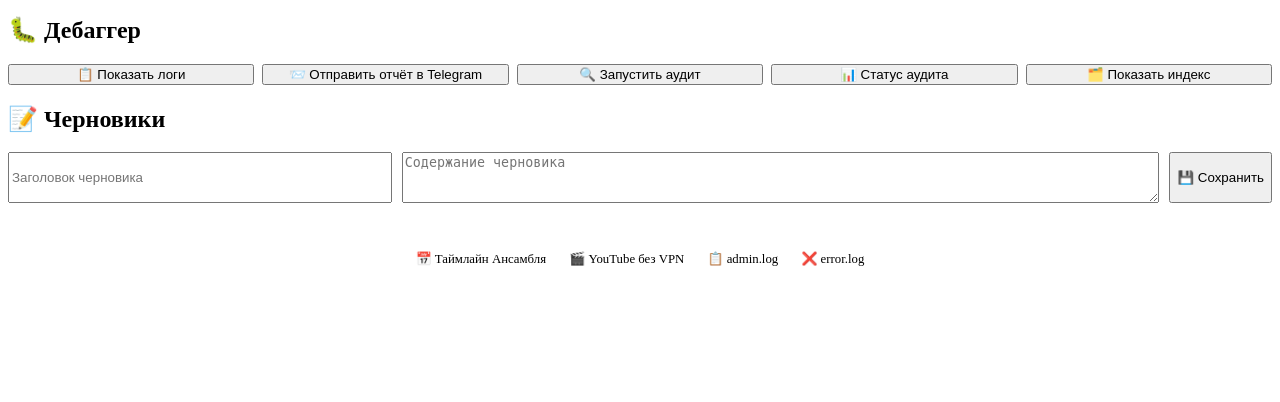
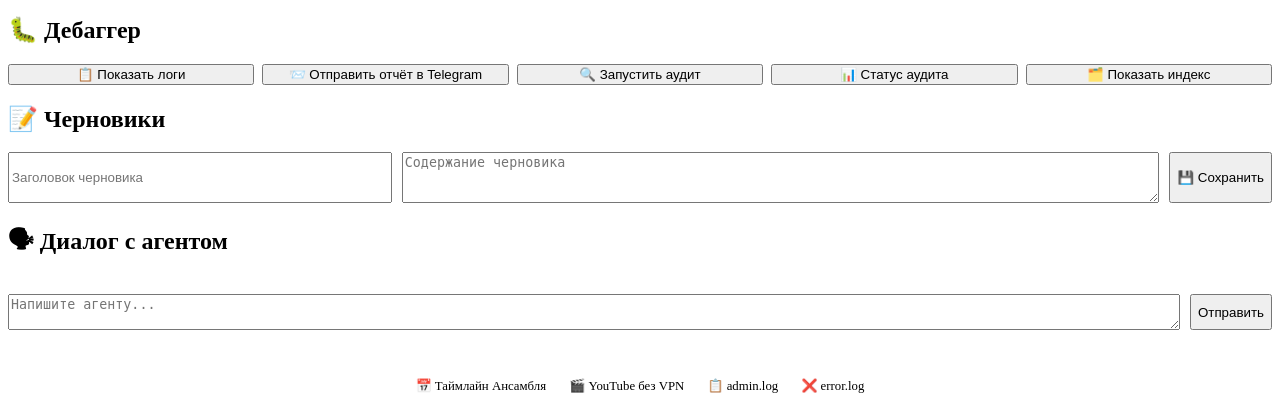
Before and after one commit to qwestomir99-crypto/ansamb_sledov_bot, a Flask app: template templates/admin.html in a window 1280 px wide. Shown: the part 839-1241 px from the top of the page. Before the commit the page ends 1105 px from the top, so only its background shows below. Run offline with Flask 3, Linux system fonts and the light colour scheme; the template is opened without the code that fills it: most values are stand-ins (such as "Sample title", 1, 10 or a date in 2020); parts of the project's set-up code (start-up, migrations or seed data) failed here and were passed over; some libraries are stand-ins or nearby versions.

Commit message:
Update admin.html

```diff
--- a/templates/admin.html
+++ b/templates/admin.html
@@ -127,6 +127,16 @@
         <div id="drafts-list"></div>
     </div>
 
+    <!-- Диалог с агентом -->
+    <div class="card">
+        <h2>🗣 Диалог с агентом</h2>
+        <div id="chat-history" style="max-height: 300px; overflow-y: auto; margin-bottom: 10px;"></div>
+        <div style="display: flex; gap: 10px;">
+            <textarea id="chat-input" rows="2" placeholder="Напишите агенту..." style="flex: 1;"></textarea>
+            <button onclick="sendToAgent()">Отправить</button>
+        </div>
+    </div>
+
     <!-- Футер -->
     <div class="footer-links">
         <a href="/timeline">📅 Таймлайн Ансамбля</a>
@@ -168,10 +178,6 @@ document.addEventListener('DOMContentLoaded', () => {
         }
     }
 });
-
-// Подключаем черновики
-import { initDrafts } from './drafts.js';
-initDrafts();
 </script>
 </body>
 </html>
```
